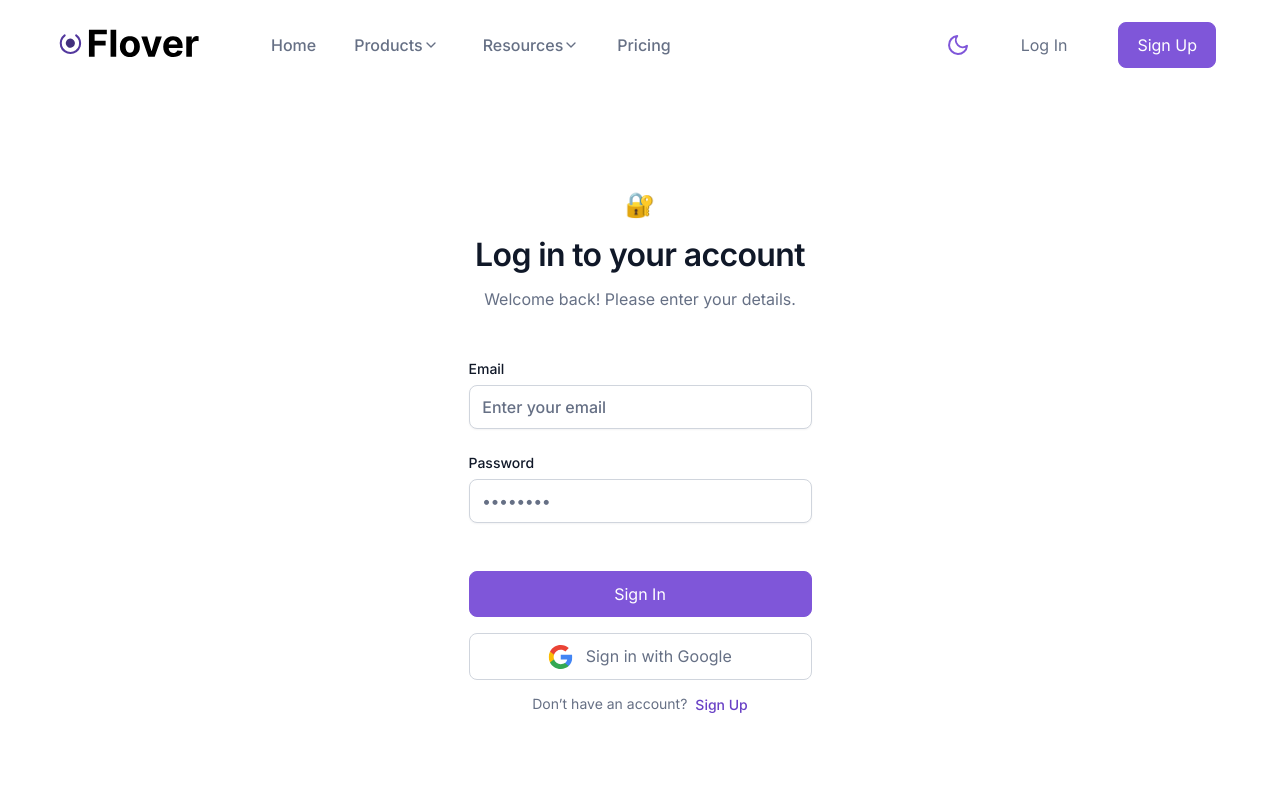
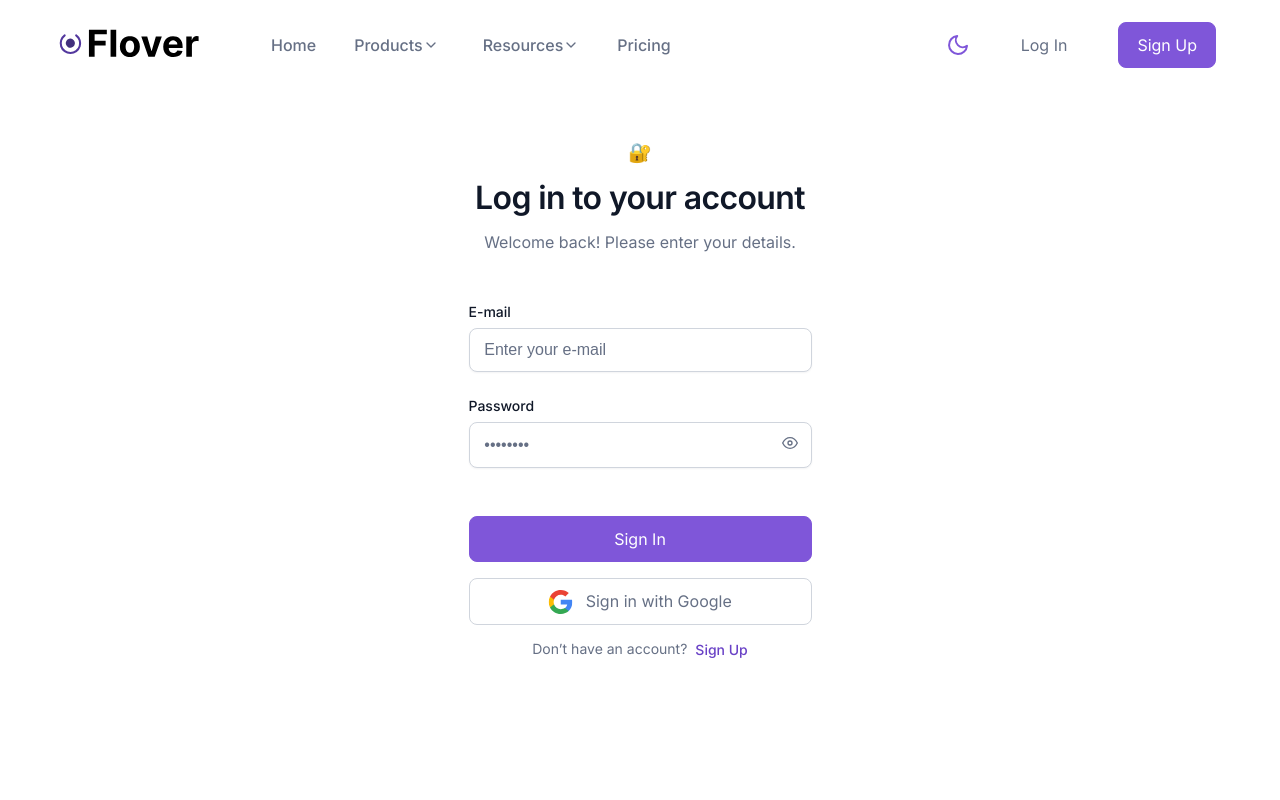
Before and after one commit to AlexKasatov/flover-dashboard, a React (Create React App) app: page /login in a window 1280 px wide. Shown: the top 800 px of the page. Built offline with nearby package versions, Linux system fonts and the light colour scheme.

Commit message:
finish refactoring login component

```diff
--- a/src/components/CTA/CtaSection.jsx
+++ b/src/components/CTA/CtaSection.jsx
@@ -1,4 +1,5 @@
 import { Children } from 'react';
+import { Link } from 'react-router-dom';
 import { Container } from '../../styles/Container';
 import { HeadingCTA } from '../../styles/UI/Text';
 import { Wrapper, CtaBlock, CtaBlockTextButton, BtnBlock, CtaBtn, CtaBtnMore } from './CtaSection.styled';
@@ -18,7 +19,9 @@ const CtaSection = () => (
                                                                 <HeadingCTA>{heading}</HeadingCTA>
                                                                 <FeaturesList items={items} />
                                                                 <BtnBlock>
-                                                                        <CtaBtn>Get Started</CtaBtn>
+                                                                        <Link to="/signup">
+                                                                                <CtaBtn>Get Started</CtaBtn>
+                                                                        </Link>
                                                                         <CtaBtnMore>More Info</CtaBtnMore>
                                                                 </BtnBlock>
                                                         </CtaBlockTextButton>
--- a/src/components/FreeTrial/FreeTrial.jsx
+++ b/src/components/FreeTrial/FreeTrial.jsx
@@ -1,4 +1,5 @@
 import React from 'react';
+import { Link } from 'react-router-dom';
 import { Container } from '../../styles/Container';
 import { HeaderPromo, SupportTextColor } from '../../styles/UI/Text';
 import { TrialWrapper, TrialFrame, ButtonsFrame, TextFrame, BtnActive, BtnMore } from './FreeTrial.styled';
@@ -16,7 +17,9 @@ const FreeTrial = () => (
                                 {/* subheading here */}
                                 <ButtonsFrame>
                                         <BtnMore>Learn more</BtnMore>
-                                        <BtnActive>Get Started</BtnActive>
+                                        <Link to="/signup">
+                                                <BtnActive>Get Started</BtnActive>
+                                        </Link>
                                 </ButtonsFrame>
                         </TrialFrame>
                 </Container>
--- a/src/components/Hero/Hero.jsx
+++ b/src/components/Hero/Hero.jsx
@@ -1,5 +1,6 @@
 import React from 'react';
 import { FiPlayCircle } from 'react-icons/fi';
+import { Link } from 'react-router-dom';
 import macbook from '../../styles/img/mac-hq-low.avif';
 import { Container } from '../../styles/Container';
 import {
@@ -28,7 +29,9 @@ const Hero = () => (
                                                         <FiPlayCircle size="20px" style={{ marginRight: '0.5rem' }} />
                                                         Demo
                                                 </Btn2xlbase>
-                                                <Btn2xlpmr>Sign Up</Btn2xlpmr>
+                                                <Link to="/signup">
+                                                        <Btn2xlpmr>Sign Up</Btn2xlpmr>
+                                                </Link>
                                         </ButtonWrapper>
                                 </div>
 
--- a/src/pages/Authorization/LogIn.jsx
+++ b/src/pages/Authorization/LogIn.jsx
@@ -1,14 +1,20 @@
+/* eslint-disable jsx-a11y/click-events-have-key-events */
 import { useEffect } from 'react';
 import { useForm } from 'react-hook-form';
+import { FiEyeOff, FiEye } from 'react-icons/fi';
 import { Container } from '../../styles/Container';
 import { TextErrorSm, TextNormalSm, LinkSmMd, HeadingSmSbBase, SubHeadTextMdNorm } from '../../styles/UI/Text';
-import { Wrapper, LoginBlock, LoginText, LoginForm, LoginBtn, LoginIcon } from './Login.styled';
+import { LoginText, LoginBtn, LoginIcon } from './Login.styled';
 import googleIcon from '../../styles/img/auth/google.svg';
+import { SignUpForm, SignUpBlock, InputBlock, ErrorBlock, Wrapper, TextSeparator } from './SignUp.styled';
+import { useToggle } from '../../hooks/useToggle';
 
-const LogIn = () => {
+const SignUp = () => {
+        const [isVisible, setIsVisible] = useToggle();
+
         const {
                 register,
-                formState: { errors, isValid },
+                formState: { errors },
                 handleSubmit,
                 reset,
         } = useForm({ mode: 'onBlur' });
@@ -17,15 +23,29 @@ const LogIn = () => {
                 console.log(JSON.stringify(data));
                 reset();
         };
+        const toggleVisible = () => {
+                setIsVisible((prev) => !prev);
+        };
 
         useEffect(() => {
                 window.scrollTo(0, 0);
         }, []);
 
+        //  === Error Styling ===
+
+        const errorEmail = errors?.email && {
+                marginBottom: '0',
+                border: '1px solid var(--error-500)',
+        };
+        const errorPasword = errors?.password && {
+                marginBottom: '0',
+                border: '1px solid var(--error-500)',
+        };
+
         return (
                 <Wrapper>
                         <Container>
-                                <LoginBlock>
+                                <SignUpBlock>
                                         <LoginText>
                                                 <h1>🔐</h1>
                                                 <HeadingSmSbBase>Log in to your account</HeadingSmSbBase>
@@ -34,60 +54,77 @@ const LogIn = () => {
                                                 </SubHeadTextMdNorm>
                                         </LoginText>
 
-                                        <LoginForm onSubmit={handleSubmit(onSubmit)}>
-                                                <label htmlFor="email">
-                                                        Email
+                                        <SignUpForm onSubmit={handleSubmit(onSubmit)}>
+                                                {/* EMAIL */}
+                                                <label htmlFor="email">E-mail</label>
+                                                <InputBlock style={errorEmail}>
                                                         <input
-                                                                type="email"
-                                                                id="email"
-                                                                placeholder="Enter your email"
+                                                                placeholder="Enter your e-mail"
                                                                 {...register('email', {
-                                                                        required: 'Email is required',
+                                                                        required: 'User name is required',
                                                                         pattern: {
                                                                                 value: /^(([^<>()[\]\\.,;:\s@"]+(\.[^<>()[\]\\.,;:\s@"]+)*)|(".+"))@((\[[0-9]{1,3}\.[0-9]{1,3}\.[0-9]{1,3}\.[0-9]{1,3}\])|(([a-zA-Z\-0-9]+\.)+[a-zA-Z]{2,}))$/,
                                                                                 message: 'Invalid email address',
                                                                         },
                                                                 })}
                                                         />
-                                                </label>
+                                                </InputBlock>
+                                                {/* ERROR MESSAGE */}
+                                                <ErrorBlock>
                                                         {errors?.email && (
                                                                 <TextErrorSm>
-                                                                {errors?.email?.message || 'Hm... something went wrong'}
+                                                                        {errors?.email?.message ||
+                                                                                'Hm... something went wrong'}
                                                                 </TextErrorSm>
                                                         )}
-                                                <label htmlFor="password">
-                                                        Password
+                                                </ErrorBlock>
+
+                                                {/* PASSWORD */}
+                                                <label htmlFor="password">Password</label>
+                                                <InputBlock style={errorPasword}>
                                                         <input
-                                                                type="password"
-                                                                id="password"
+                                                                type={isVisible ? 'text' : 'password'}
                                                                 placeholder="••••••••"
                                                                 {...register('password', {
                                                                         required: 'Password is required',
                                                                 })}
                                                         />
-                                                </label>
+
+                                                        <i>
+                                                                {isVisible ? (
+                                                                        <FiEyeOff onClick={toggleVisible} />
+                                                                ) : (
+                                                                        <FiEye onClick={toggleVisible} />
+                                                                )}
+                                                        </i>
+                                                </InputBlock>
+                                                {/* ERROR MESSAGE */}
+                                                <ErrorBlock>
                                                         {errors?.password && (
                                                                 <TextErrorSm>
                                                                         {errors?.password?.message ||
                                                                                 'Hm... something went wrong'}
                                                                 </TextErrorSm>
                                                         )}
+                                                </ErrorBlock>
+
+                                                {/* BUTTONS */}
                                                 <LoginBtn type="submit">Sign In</LoginBtn>
 
                                                 <LoginIcon type="button">
                                                         <img src={googleIcon} alt="google-icon" /> Sign in with Google
                                                 </LoginIcon>
 
-                                                <div>
+                                                <TextSeparator>
                                                         <TextNormalSm>Don’t have an account?</TextNormalSm>
 
                                                         <LinkSmMd to="/signup">Sign Up</LinkSmMd>
-                                                </div>
-                                        </LoginForm>
-                                </LoginBlock>
+                                                </TextSeparator>
+                                        </SignUpForm>
+                                </SignUpBlock>
                         </Container>
                 </Wrapper>
         );
 };
 
-export default LogIn;
+export default SignUp;
--- a/src/pages/Authorization/SignUp.jsx
+++ b/src/pages/Authorization/SignUp.jsx
@@ -1,5 +1,5 @@
 /* eslint-disable jsx-a11y/click-events-have-key-events */
-import { useEffect, useState } from 'react';
+import { useEffect } from 'react';
 import { useForm } from 'react-hook-form';
 import { FiEyeOff, FiEye } from 'react-icons/fi';
 import { Container } from '../../styles/Container';
@@ -14,7 +14,7 @@ const SignUp = () => {
 
         const {
                 register,
-                formState: { errors, isValid },
+                formState: { errors },
                 handleSubmit,
                 reset,
         } = useForm({ mode: 'onBlur' });
```
Lines whose indentation alone changed are shown as unchanged.
